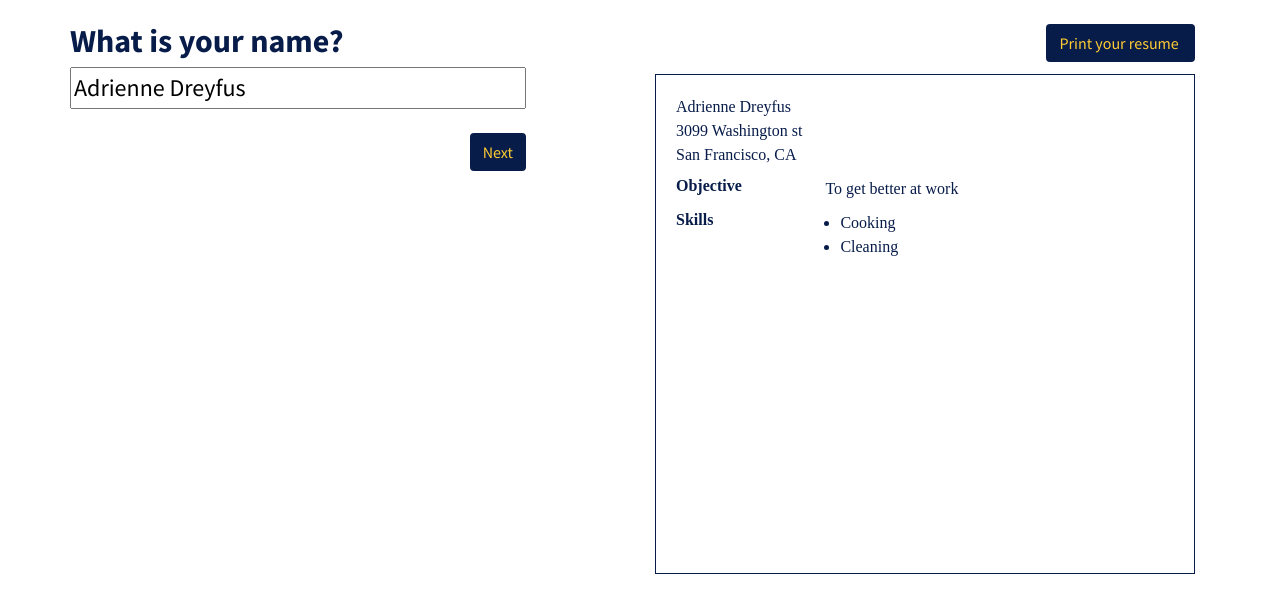
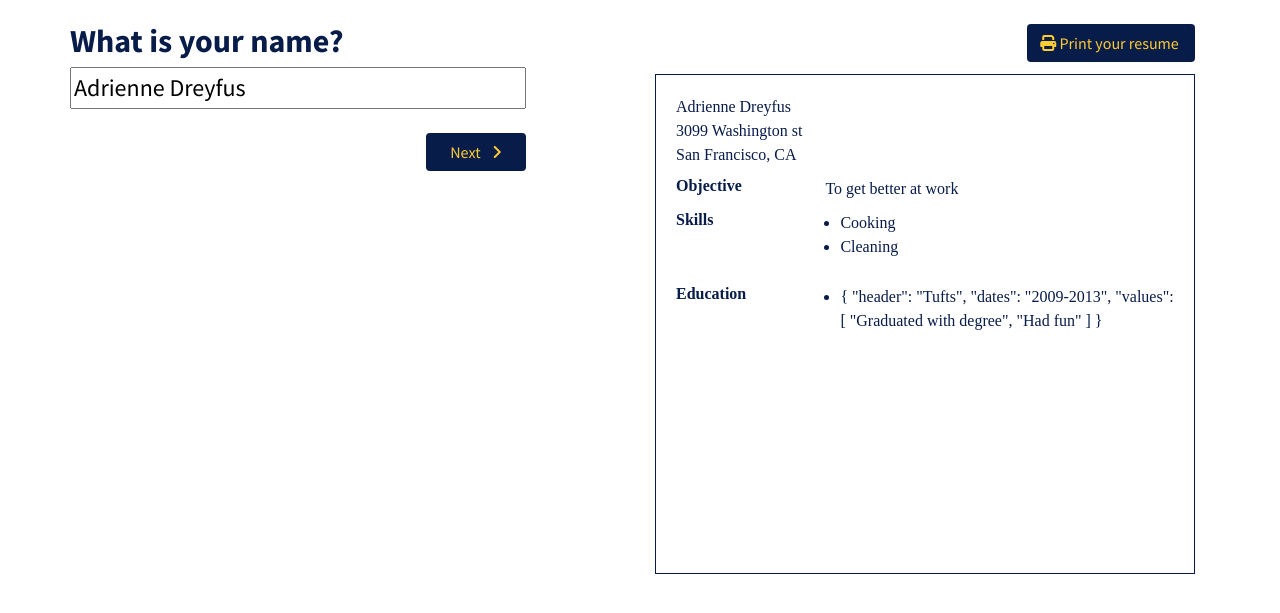
Before and after one commit to adrind/resume_generator, a Django app: page /resume/guide in a window 1280 px wide. Shown: the part 100-713 px from the top of the page. Run offline with Django 3.2, Linux system fonts and the light colour scheme; some libraries are stand-ins or nearby versions; some web fonts are replaced.

Commit message:
restructured views to promote more usability

```diff
--- a/resume/static/css/style.css
+++ b/resume/static/css/style.css
@@ -67,7 +67,6 @@ p {
 .btn.btn-base {
     background-color: #071C49;
     color: #FFCC33;
-    margin-bottom:25px;
     white-space: pre-wrap; /* css-3 */
     white-space: -moz-pre-wrap; /* Mozilla, since 1999 */
     white-space: -pre-wrap; /* Opera 4-6 */
@@ -81,12 +80,15 @@ p {
     cursor: pointer;
 }
 
-
 .btn-base:disabled,
 .btn-base:hover:disabled {
     background-color: #071C49;
     color: #FFCC33;
     cursor: default;
+}
+
+.btn-base-lg {
+    width: 100px;
 }
 
 #resume-preview .btn-link,
@@ -159,6 +161,12 @@ p {
     padding-left: 15px;
 }
 
+.rich-list-item {
+    border: 1px solid #071C49;
+    padding: 5px;
+    margin-bottom: 10px;
+}
+
 
 
 @media (max-width: 500px) {
--- a/resume/static/js/vues.js
+++ b/resume/static/js/vues.js
@@ -1,22 +1,33 @@
-Vue.component('resume-field', {
+Vue.component('preview-field', {
   props: ['data', 'id', 'header', 'list'],
   template: '<div>' +
             '<h3 v-if="header">{{header}}</h3>' +
-            '<resume-list v-if="list" :values="list.values"></resume-list>' +
+            '<resume-list v-if="list" :list="list.values"></resume-list>' +
             '<div class="data">{{data}}</div>' +
             '</div>'
 });
 
+Vue.component('preview-rich-field', {
+  props: ['item'],
+  template: '<div>' +
+            '<h3 v-if="item.header">{{item.header}}</h3>' +
+            '<h5 v-if="item.dates">{{item.dates}}</h5>' +
+            '<resume-list v-if="item.list" :list="list.values"></resume-list>' +
+            '<div class="item.data">{{data}}</div>' +
+            '</div>'
+});
+
+
 Vue.component('resume-list', {
-    props: ['values', 'header', 'dates'],
+    props: ['list'],
     template: '<div class="resume-list">' +
-        '<h4 v-if="header">{{header}}</h4>' +
-        '<h5 v-if="dates">{{dates}}</h5>' +
-        '<ul id="example-1"><li v-for="item in values">{{ item }}</li></ul>' +
+        '<h4 v-if="list.header">{{list.header}}</h4>' +
+        '<h5 v-if="list.dates">{{list.dates}}</h5>' +
+        '<ul id="example-1"><li v-for="item in list">{{ item }}</li></ul>' +
         '</div>'
 });
 
-Vue.component('skill', {
+Vue.component('simple-list-item', {
     props: ['value', 'header', 'isEditing'],
     template: '<div class="skill">' +
               '{{value}}' +
@@ -24,17 +35,53 @@ Vue.component('skill', {
               '</div>'
 });
 
-var createResumeField = function (id, data, message, opts) {
+Vue.component('rich-list-item', {
+    props: ['value', 'isEditing'],
+    delimiters: ["[", "]"],
+    template: '#rich-list-item',
+    methods: {
+        edit: function () {
+
+        }
+    }
+});
+
+var createSimpleList = function (id, header, opts) {
+    if(!opts) opts = {};
+    return {
+        id: id,
+        header: opts.header || '',
+        isActive: opts.isActive || false,
+        list: opts.list || null,
+        label: opts.label || '',
+        isSimpleList: true,
+        previewHeader: opts.header || ''
+    }
+};
+
+var createRichList = function (id, header, opts) {
+    if(!opts) opts = {};
+    return {
+        id: id,
+        header: opts.header || '',
+        isActive: opts.isActive || false,
+        list: opts.list || null,
+        label: opts.label || '',
+        isRichList: true,
+        previewHeader: opts.header || ''
+    }
+};
+
+var createResumeField = function (id, data, header, opts) {
     if(!opts) opts = {};
     return {
         id: id,
         data: data,
-        message: message,
+        header: header,
         isActive: opts.isActive || false,
         isTextArea: opts.isTextArea || false,
-        header: opts.header || '',
-        list: opts.list || null,
-        label: opts.label || ''
+        previewHeader: opts.header || '',
+        isField: true
     }
 };
 
@@ -47,7 +94,8 @@ var app = new Vue({
             createResumeField('address', '3099 Washington st', 'What is your address?'),
             createResumeField('city', 'San Francisco, CA', 'What is your city?'),
             createResumeField('objective', 'To get better at work', "What's your goal? What do you want to learn on the job?", {isTextArea: true, header: 'Objective'}),
-            createResumeField('skills', '', "What skills do you have?", {label: 'Add a skill:', header: 'Skills', list: {values: ['Cooking', 'Cleaning']}})
+            createSimpleList('skills', "What skills do you have?", {label: 'Add a skill:', header: 'Skills', list: {values: ['Cooking', 'Cleaning'], isSimpleList: true}}),
+            createRichList('education', "What education do you have?", {label: 'Add an education:', header: 'Education', list: {values: [{header: 'Tufts', dates:'2009-2013', values:['Graduated with degree', 'Had fun']}]}})
         ],
         done: false,
         activeIndex: 0,
--- a/resume/templates/resume/base.html
+++ b/resume/templates/resume/base.html
@@ -29,6 +29,7 @@
         <script src="https://ajax.googleapis.com/ajax/libs/jquery/3.2.1/jquery.min.js"></script>
         <script src="https://cdnjs.cloudflare.com/ajax/libs/popper.js/1.11.0/umd/popper.min.js" integrity="sha384-b/U6ypiBEHpOf/4+1nzFpr53nxSS+GLCkfwBdFNTxtclqqenISfwAzpKaMNFNmj4" crossorigin="anonymous"></script>
         <script src="https://maxcdn.bootstrapcdn.com/bootstrap/4.0.0-beta/js/bootstrap.min.js" integrity="sha384-h0AbiXch4ZDo7tp9hKZ4TsHbi047NrKGLO3SEJAg45jXxnGIfYzk4Si90RDIqNm1" crossorigin="anonymous"></script>
+        <script src="https://use.fontawesome.com/9079eec587.js"></script>
 
         {% block extra_css %}
             {# Override this in templates to add extra stylesheets #}
--- a/resume/templates/resume/includes/preview.html
+++ b/resume/templates/resume/includes/preview.html
@@ -1 +1 @@
-<resume-field v-for="item in resume" :list="item.list" :data="item.data" :key="item.id" :header="item.header" v-bind:class="[item.id, {hasHeader: item.header}, {hasList: item.list}]" class="resume-field"></resume-field>
+<preview-field v-for="item in resume" :item="item" :list="item.list" :data="item.data" :key="item.id" :header="item.previewHeader" v-bind:class="[item.id, {hasHeader: item.previewHeader}, {hasList: item.list}]" class="resume-field"></preview-field>
--- /dev/null
+++ b/resume/templates/resume/includes/rich_list.html
@@ -0,0 +1,5 @@
+<rich-list-item v-for="data in item.list.values" :value="data" :isEditing="false"></rich-list-item>
+<div class="new-list-item">
+    <input v-model="newListItem" @keyup.enter="addToList"/>
+    <button v-if="item.list" class="btn btn-base" v-on:click="addToList">Add</button>
+</div>
--- /dev/null
+++ b/resume/templates/resume/includes/rich_list_item.html
@@ -0,0 +1,10 @@
+<script type="text/x-template" id="rich-list-item">
+    <div class="rich-list-item">
+        <div class="rich-list-item-edit"></div>
+        <div class="icon-container"><i class="fa fa-pencil-square-o float-right" v-on:click="edit" aria-hidden="true"></i></div>
+        <div v-if="value.header" class="rich-list-header">[value.header]</div>
+        <div v-if="value.dates" class="rich-list-dates">[value.dates]</div>
+        <ul v-if="value.values"><li v-for="item in value.values">[item]</li></ul>
+        <button v-if="isEditing">Save</button>
+    </div>
+</script>
--- /dev/null
+++ b/resume/templates/resume/includes/simple_list.html
@@ -0,0 +1,5 @@
+<simple-list-item v-for="skill in item.list.values" :value="skill" :isEditing="false"></simple-list-item>
+<div class="new-list-item">
+    <input v-model="newListItem" @keyup.enter="addToList"/>
+    <button v-if="item.list" class="btn btn-base" v-on:click="addToList">Add</button>
+</div>
--- a/resume/templates/resume/resume.html
+++ b/resume/templates/resume/resume.html
@@ -7,34 +7,36 @@
         <div class="col">
             <div class="row" v-for="item in resume">
                 <div class="section" v-if="item.isActive">
-                    <h2 class="h2-heading"><strong>[item.message]</strong></h2>
-                    <div v-if="item.list">
-                        <skill v-for="skill in item.list.values" :value="skill" :isEditing="false"></skill>
-                        <input v-model="newListItem"/>
-                        <button v-if="item.list" class="btn btn-base" v-on:click="addToList">Add</button>
+                    <h2 class="h2-heading"><strong>[item.header]</strong></h2>
+                    <div v-if="item.isSimpleList">
+                        {% include 'resume/includes/simple_list.html' %}
                     </div>
-                    <template v-else>
+                    <div v-if="item.isRichList">
+                        {% include 'resume/includes/rich_list.html' %}
+                    </div>
+                    <div v-if="item.isField">
                         <textarea v-if="item.isTextArea" v-model="item.data"></textarea>
                         <input v-else v-model="item.data"/>
-                    </template>
+                    </div>
                 </div>
             </div>
             <div class="row mt-4">
                 <div class="btn-section">
-                <button class="btn btn-base mr-2" v-on:click="backButtonClicked" v-if="activeIndex != 0">Back</button>
-                <button class="btn btn-base float-right" v-on:click="nextButtonClicked">Next</button>
+                <button class="btn btn-base btn-base-lg mr-2" v-on:click="backButtonClicked" v-if="activeIndex != 0"><i class="fa fa-angle-left mr-2" aria-hidden="true"></i> Back</button>
+                <button class="btn btn-base btn-base-lg float-right" v-on:click="nextButtonClicked">Next <i class="fa fa-angle-right ml-2" aria-hidden="true"></i></button>
                 </div>
             </div>
         </div>
         <div class="col preview">
             <div class="print-btn">
-                <button class="btn btn-base float-right" v-on:click="printResume">Print your resume </button>
+                <button class="btn btn-base float-right" v-on:click="printResume"><i class="fa fa-print" aria-hidden="true"></i> Print your resume </button>
             </div>
             <div class="preview-page">
             {% include 'resume/includes/preview.html' %}
             </div>
         </div>
     </div>
+    {% include 'resume/includes/rich_list_item.html' %}
 {% endblock %}
 
 {% block extra_js %}
```
